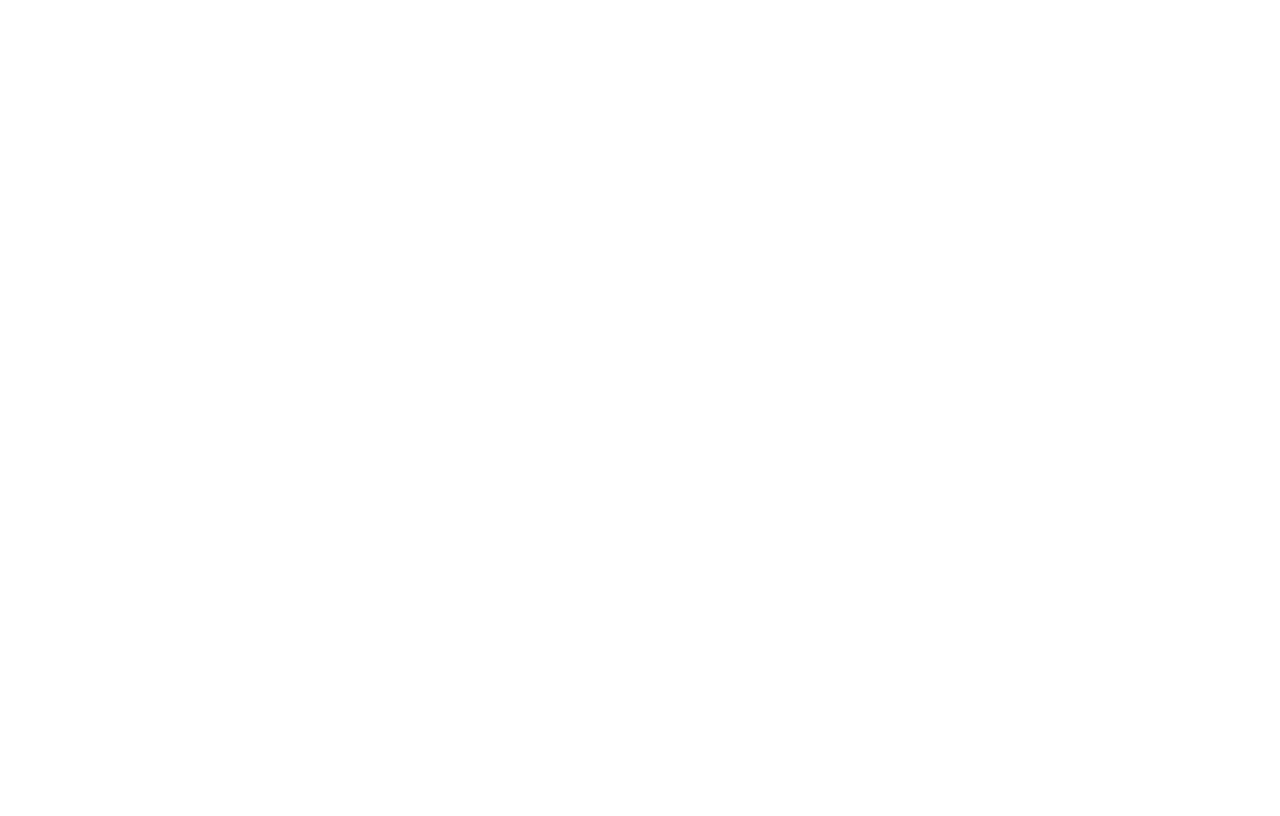
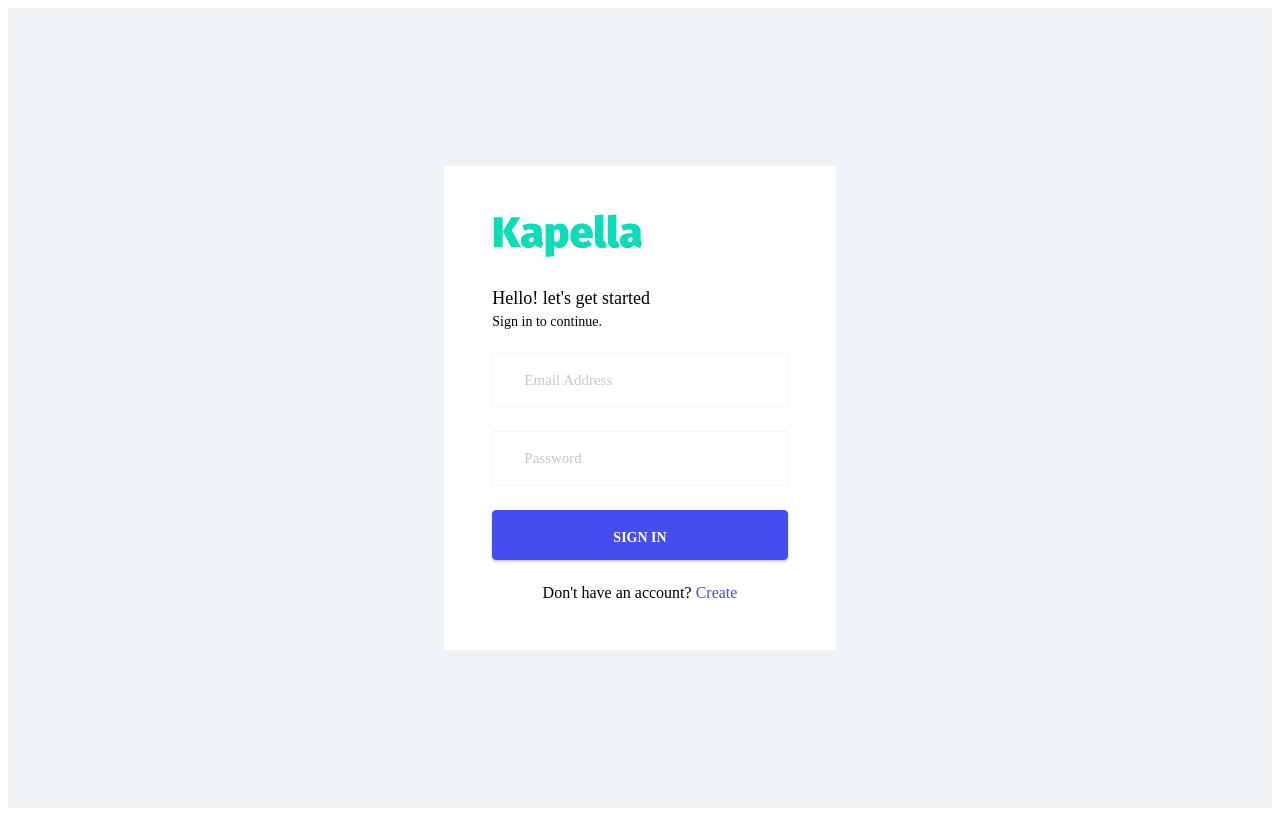
Before and after one commit to mysterymosi/Glaid, a Vue app: page /login in a window 1280 px wide. Built offline with nearby package versions, Linux system fonts and the light colour scheme.

Commit message:
added login route

```diff
--- a/src/router/index.js
+++ b/src/router/index.js
@@ -17,7 +17,13 @@
     // this generates a separate chunk (about.[hash].js) for this route
     // which is lazy-loaded when the route is visited.
     component: () =>
-      import(/* webpackChunkName: "about" */ "../views/Signup.vue")
+      import(/* webpackChunkName: "signup" */ "../views/Signup.vue")
+  },
+  {
+    path: "/login",
+    name: "Login",
+    component: () =>
+      import(/* webpackChunkName: "login" */ "../views/Login.vue")
   }
 ];
 
--- /dev/null
+++ b/src/views/Login.vue
@@ -0,0 +1,74 @@
+<template>
+  <div class="container-scroller">
+    <div class="container-fluid page-body-wrapper full-page-wrapper">
+      <div class="main-panel">
+        <div class="content-wrapper d-flex align-items-center auth px-0">
+          <div class="row w-100 mx-0">
+            <div class="col-lg-4 mx-auto">
+              <div class="auth-form-light text-left py-5 px-4 px-sm-5">
+                <div class="brand-logo">
+                  <img src="../assets/logo.svg" alt="logo" />
+                </div>
+                <h4>Hello! let's get started</h4>
+                <h6 class="font-weight-light">Sign in to continue.</h6>
+                <form class="pt-3">
+                  <div class="form-group">
+                    <input
+                      type="email"
+                      class="form-control form-control-lg"
+                      id="exampleInputEmail1"
+                      placeholder="Email Address"
+                    />
+                  </div>
+                  <div class="form-group">
+                    <input
+                      type="password"
+                      class="form-control form-control-lg"
+                      id="exampleInputPassword1"
+                      placeholder="Password"
+                    />
+                  </div>
+                  <div class="mt-3">
+                    <a
+                      class="btn btn-block btn-primary btn-lg font-weight-medium auth-form-btn"
+                      href="../../index.html"
+                    >SIGN IN</a>
+                  </div>
+                  <!-- <div class="text-center align-items-center">
+                    <div class="form-check">
+                      <label class="form-check-label text-muted">
+                        <a href="#" class="auth-link text-black">Forgot password?</a>
+                      </label>
+                    </div>
+                  </div> -->
+                  <!-- <div class="mb-2">
+                    <button type="button" class="btn btn-block btn-facebook auth-form-btn">
+                      <i class="mdi mdi-facebook mr-2"></i>Connect using facebook
+                    </button>
+                  </div> -->
+                  <div class="text-center mt-4 font-weight-light">
+                    Don't have an account?
+                    <a href="register.html" class="text-primary">Create</a>
+                  </div>
+                </form>
+              </div>
+            </div>
+          </div>
+        </div>
+      </div>
+      <!-- content-wrapper ends -->
+    </div>
+    <!-- page-body-wrapper ends -->
+  </div>
+  <!-- container-scroller -->
+</template>
+
+<script>
+export default {};
+</script>
+
+<style scoped>
+@import "../assets/auth/css/materialdesignicons.min.css";
+@import "../assets/auth/css/vendor.bundle.base.css";
+@import "../assets/auth/css/style.css";
+</style>
```
